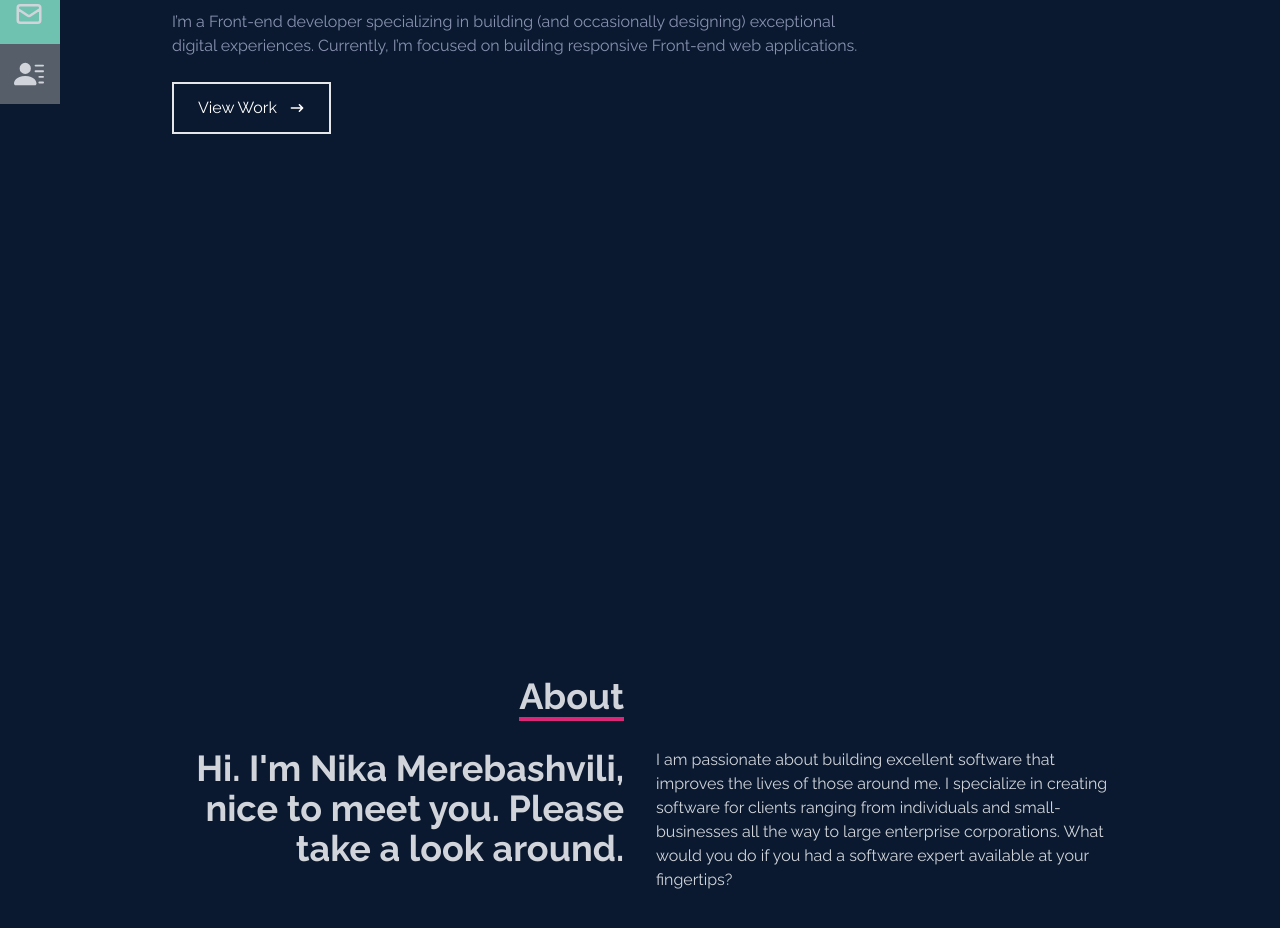
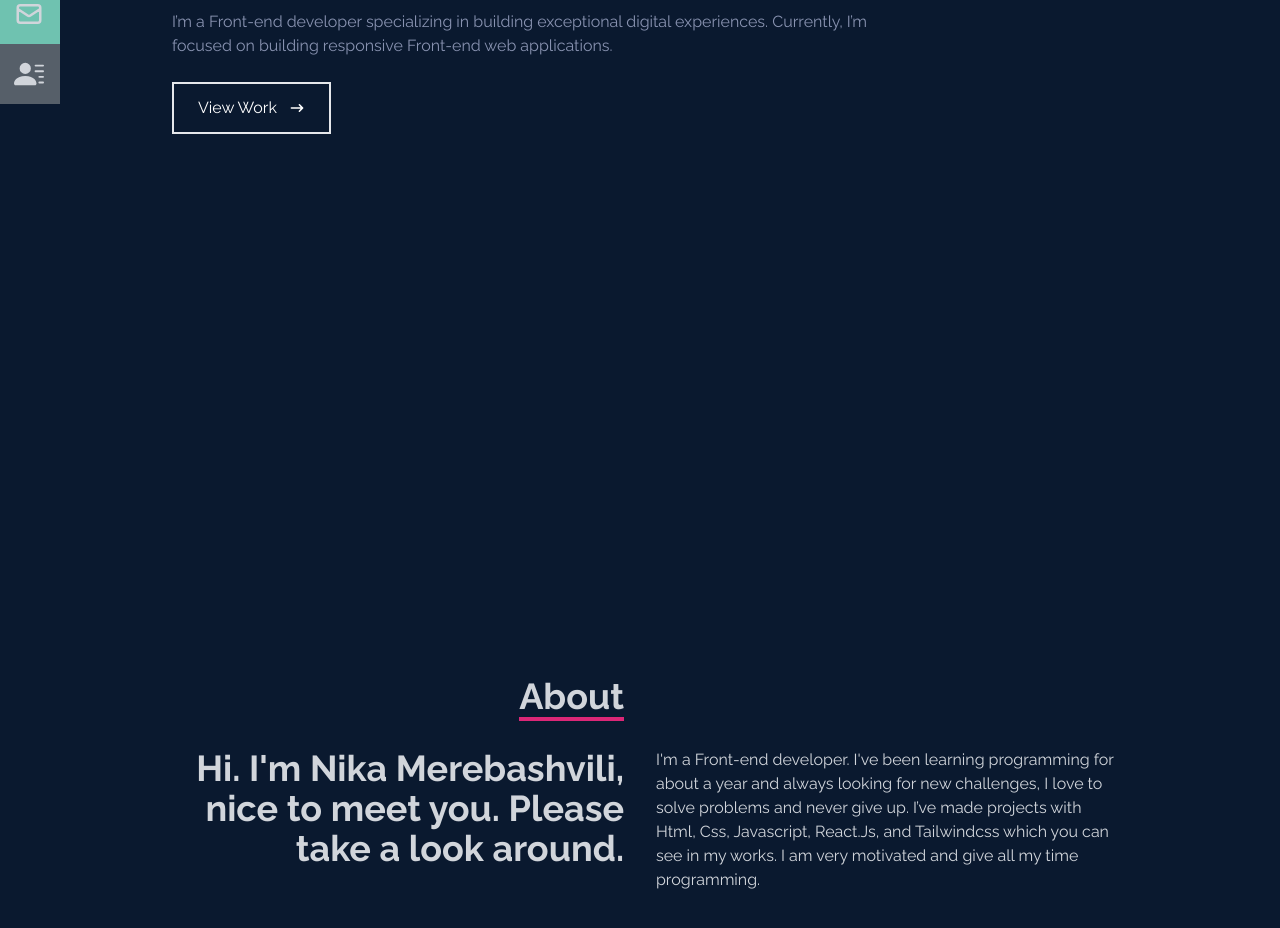
Before and after one commit to nikamerebashvili95/portfolio-website, a React (Vite) app: page / in a window 1280 px wide. Shown: the part 416-1344 px from the top of the page. Built offline with nearby package versions, Linux system fonts and the light colour scheme.

Commit message:
change text

```diff
--- a/src/components/About.jsx
+++ b/src/components/About.jsx
@@ -19,11 +19,11 @@ function About() {
           </div>
           <div>
             <p>
-              I am passionate about building excellent software that improves
-              the lives of those around me. I specialize in creating software
-              for clients ranging from individuals and small-businesses all the
-              way to large enterprise corporations. What would you do if you had
-              a software expert available at your fingertips?
+              I'm a Front-end developer. I've been learning programming for
+              about a year and always looking for new challenges, I love to
+              solve problems and never give up. I’ve made projects with Html,
+              Css, Javascript, React.Js, and Tailwindcss which you can see in my
+              works. I am very motivated and give all my time programming.
             </p>
           </div>
         </div>
--- a/src/components/Home.jsx
+++ b/src/components/Home.jsx
@@ -13,9 +13,9 @@ function Home() {
           I'm a Front-end Developer.
         </h2>
         <p className="text-[#8892b0] py-4 max-w-[700px]">
-          I’m a Front-end developer specializing in building (and occasionally
-          designing) exceptional digital experiences. Currently, I’m focused on
-          building responsive Front-end web applications.
+          I’m a Front-end developer specializing in building exceptional digital
+          experiences. Currently, I’m focused on building responsive Front-end
+          web applications.
         </p>
         <div>
           <Link to="work" smooth={true} duration={500}>
```
